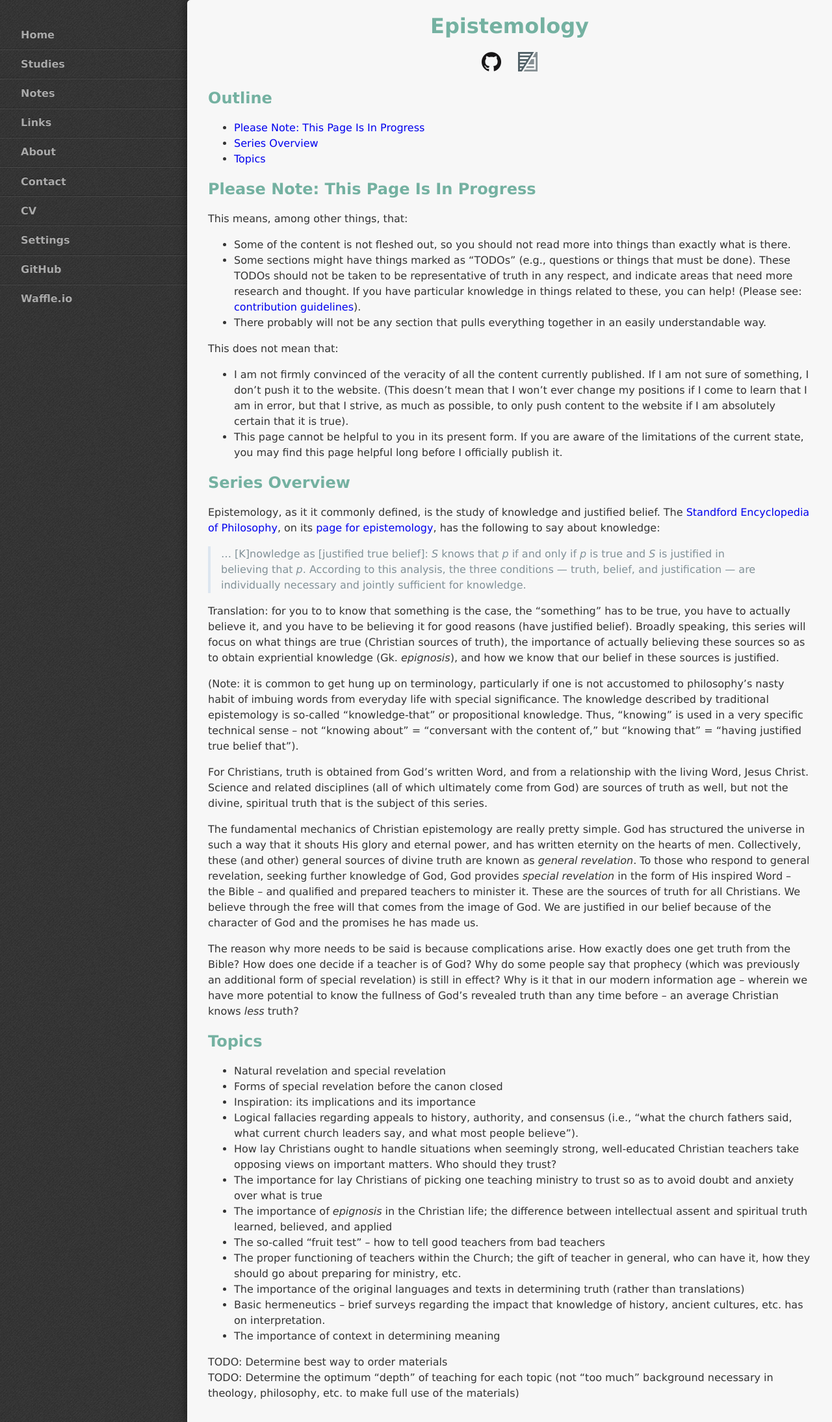
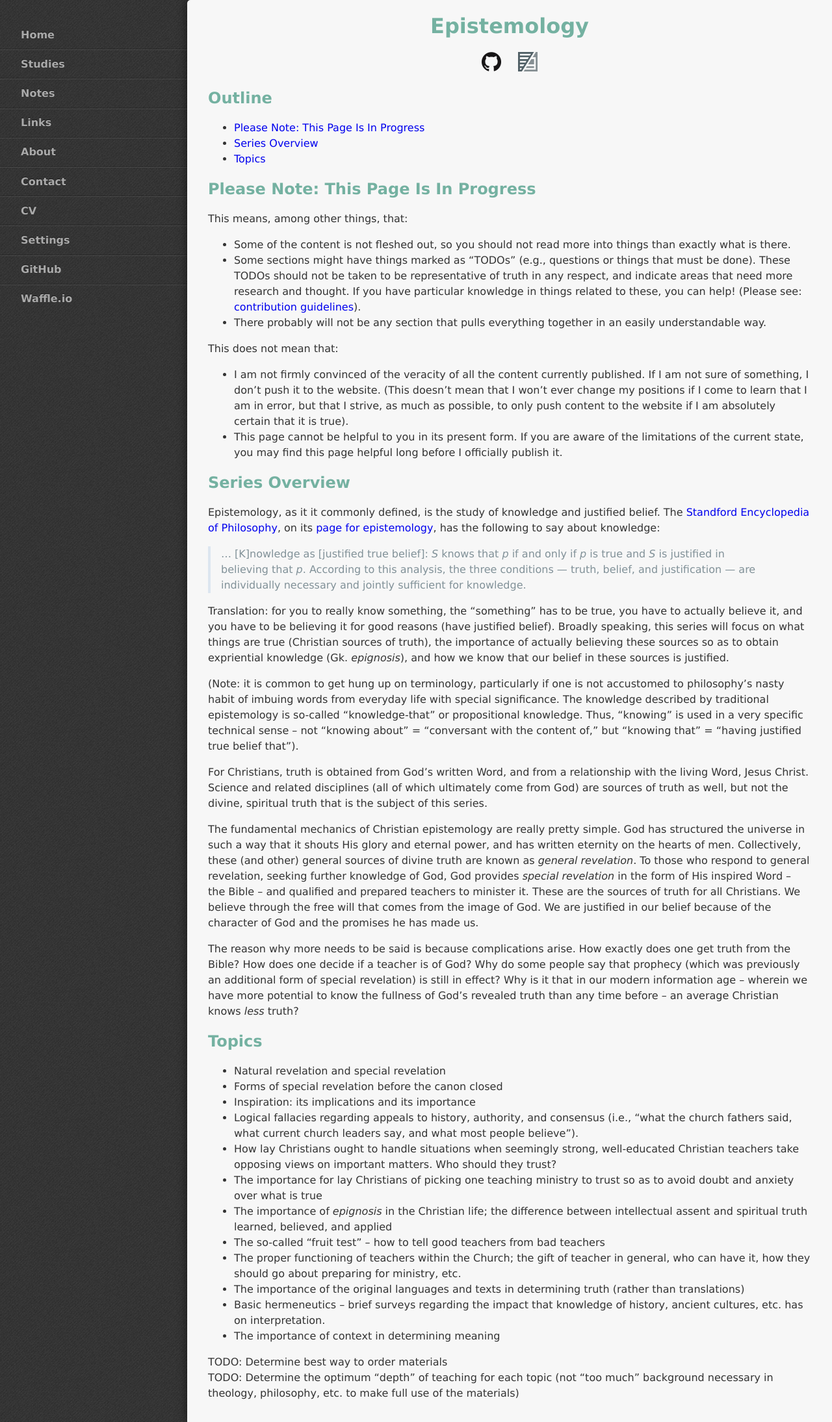
Before and after one commit to StevenTammen/chrya.com, a Jekyll site: the page built from studies/epistemology.md, in a window 1280 px wide. Shown: the whole page at 65% size. Built offline with Jekyll 4.4.1, drawn with Linux system fonts in a browser that asks for light colours.

Commit message:
Update epistemology.md

```diff
--- a/studies/epistemology.md
+++ b/studies/epistemology.md
@@ -43,7 +43,7 @@ Epistemology, as it it commonly defined, is the study of knowledge and justified
 
 > ... [K]nowledge as [justified true belief]: *S* knows that *p* if and only if *p* is true and *S* is justified in believing that *p*. According to this analysis, the three conditions — truth, belief, and justification — are individually necessary and jointly sufficient for knowledge.
 
-Translation: for you to to know that something is the case, the "something" has to be true, you have to actually believe it, and you have to be believing it for good reasons (have justified belief). Broadly speaking, this series will focus on what things are true (Christian sources of truth), the importance of actually believing these sources so as to obtain expriential knowledge (Gk. *epignosis*), and how we know that our belief in these sources is justified.
+Translation: for you to really know something, the "something" has to be true, you have to actually believe it, and you have to be believing it for good reasons (have justified belief). Broadly speaking, this series will focus on what things are true (Christian sources of truth), the importance of actually believing these sources so as to obtain expriential knowledge (Gk. *epignosis*), and how we know that our belief in these sources is justified.
 
 (Note: it is common to get hung up on terminology, particularly if one is not accustomed to philosophy's nasty habit of imbuing words from everyday life with special significance. The knowledge described by traditional epistemology is so-called "knowledge-that" or propositional knowledge. Thus, "knowing" is used in a very specific technical sense -- not "knowing about" = "conversant with the content of," but "knowing that" = "having justified true belief that").
 
```
